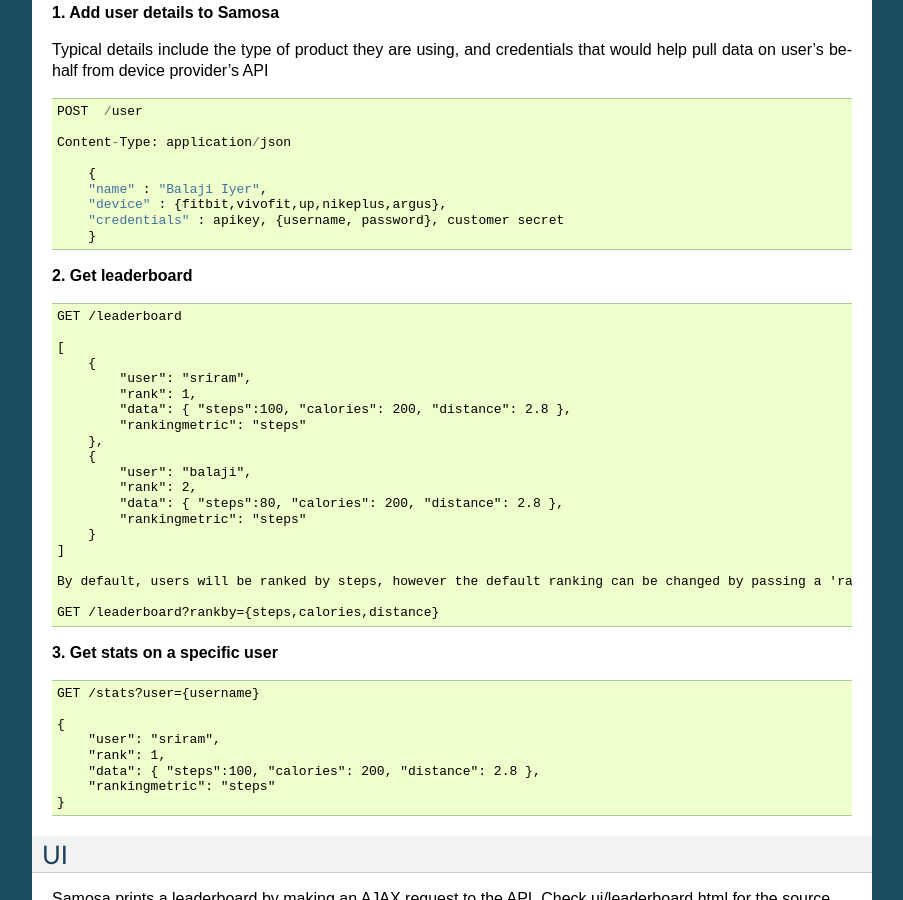
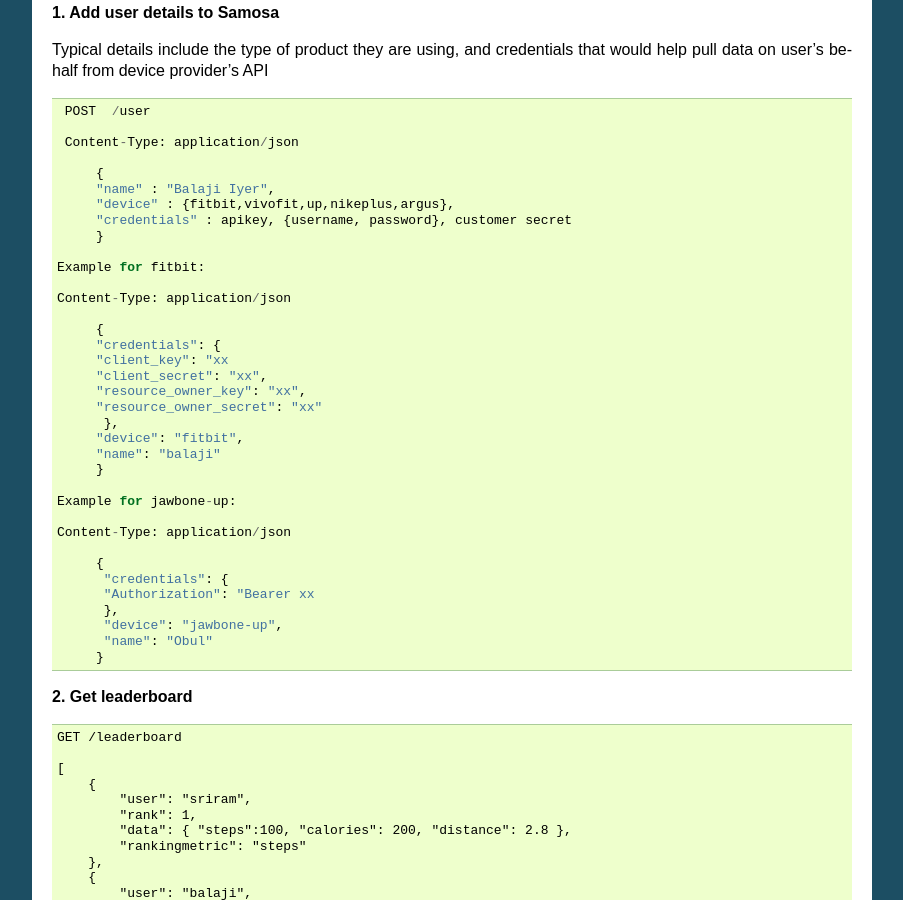
Before and after one commit to balajiiyer/samosa, a Sphinx documentation site: the page built from docs/source/index.rst, in a window 1280 px wide and 900 px high, scrolled down 699 px. Shown: the whole window, without its empty margins (198-1101 px from the left). Built offline with Sphinx 7.4.7, drawn with Linux system fonts in a browser that asks for light colours.

Commit message:
Update index.rst

```diff
--- a/docs/source/index.rst
+++ b/docs/source/index.rst
@@ -48,6 +48,32 @@ Typical details include the type of product they are using, and credentials that
         "credentials" : apikey, {username, password}, customer secret
         }
 
+   Example for fitbit:
+
+   Content-Type: application/json
+
+        {
+        "credentials": {
+        "client_key": "xx
+        "client_secret": "xx",
+        "resource_owner_key": "xx",
+        "resource_owner_secret": "xx"
+         },
+        "device": "fitbit",
+        "name": "balaji"
+        }
+
+   Example for jawbone-up:
+
+   Content-Type: application/json
+
+        {
+         "credentials": {
+         "Authorization": "Bearer xx
+         },
+         "device": "jawbone-up",
+         "name": "Obul"
+        }
 
 
 **2. Get leaderboard** ::
```
